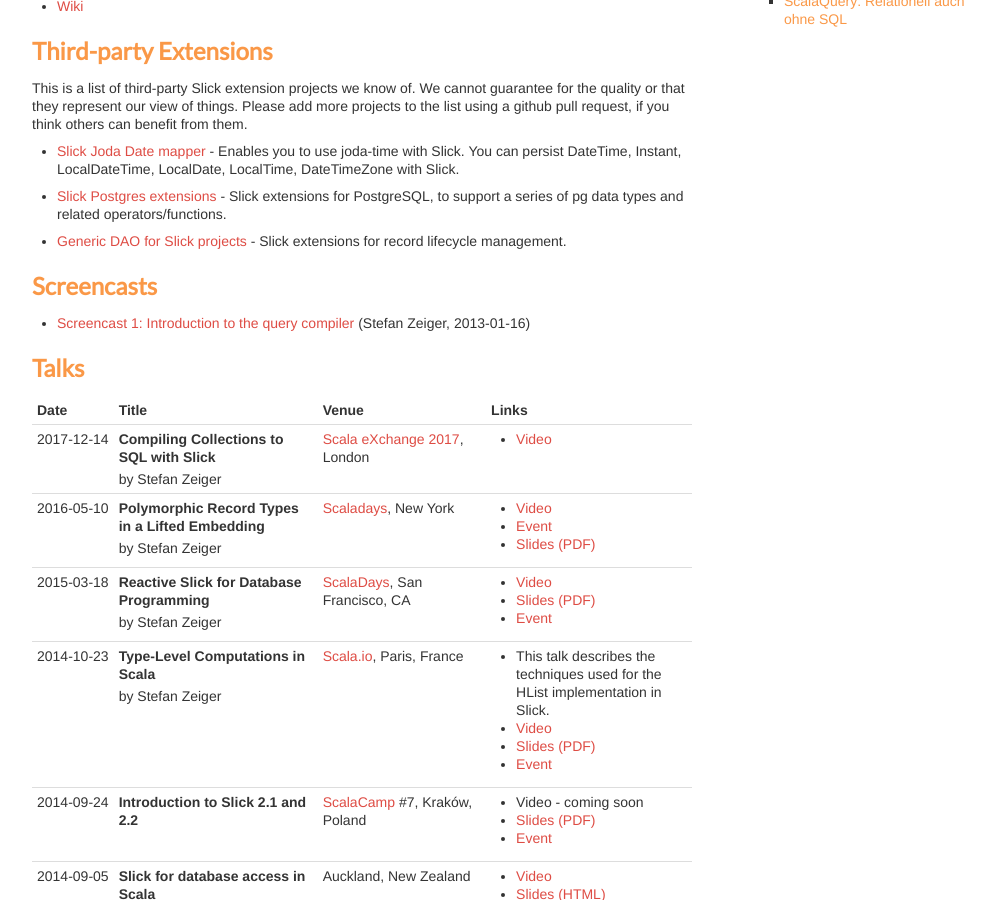
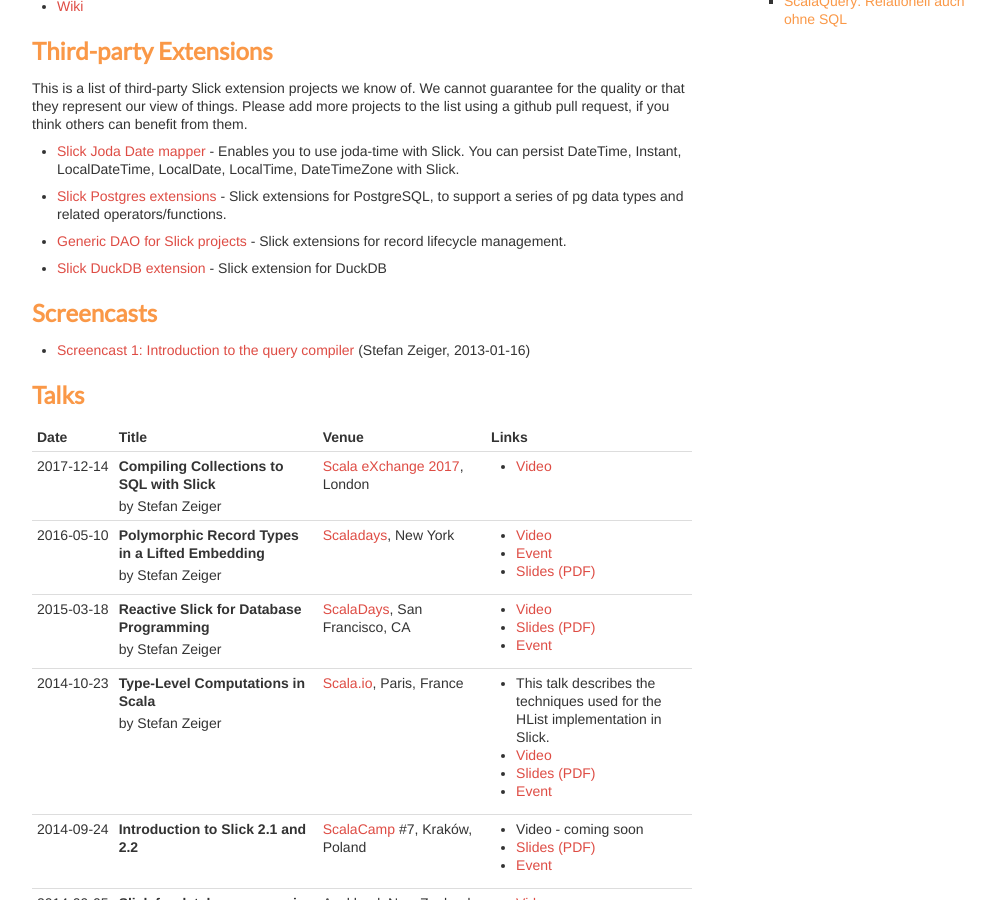
Before and after one commit to slick/slick.github.com, a Jekyll site: the page built from docs/index.md, in a window 1280 px wide and 900 px high, scrolled down 1112 px. Shown: the whole window, without its empty margins (138-1133 px from the left). Built offline with Jekyll 4.4.1, drawn with Linux system fonts in a browser that asks for light colours; comment, search, counter and statistics services are not loaded.

Commit message:
Add entry for slick-duckdb to 3rd party extension section

```diff
--- a/docs/index.md
+++ b/docs/index.md
@@ -59,6 +59,8 @@
 - [Generic DAO for Slick projects](https://github.com/rcavalcanti/slick-dao) - Slick extensions for record lifecycle
   management.
 
+- [Slick DuckDB extension](https://github.com/Algebrazebra/slick-duckdb) - Slick extension for DuckDB
+
 ## Screencasts
 
 * [Screencast 1: Introduction to the query compiler](http://youtu.be/THlvR9bXHIc) (Stefan Zeiger, 2013-01-16)
```
